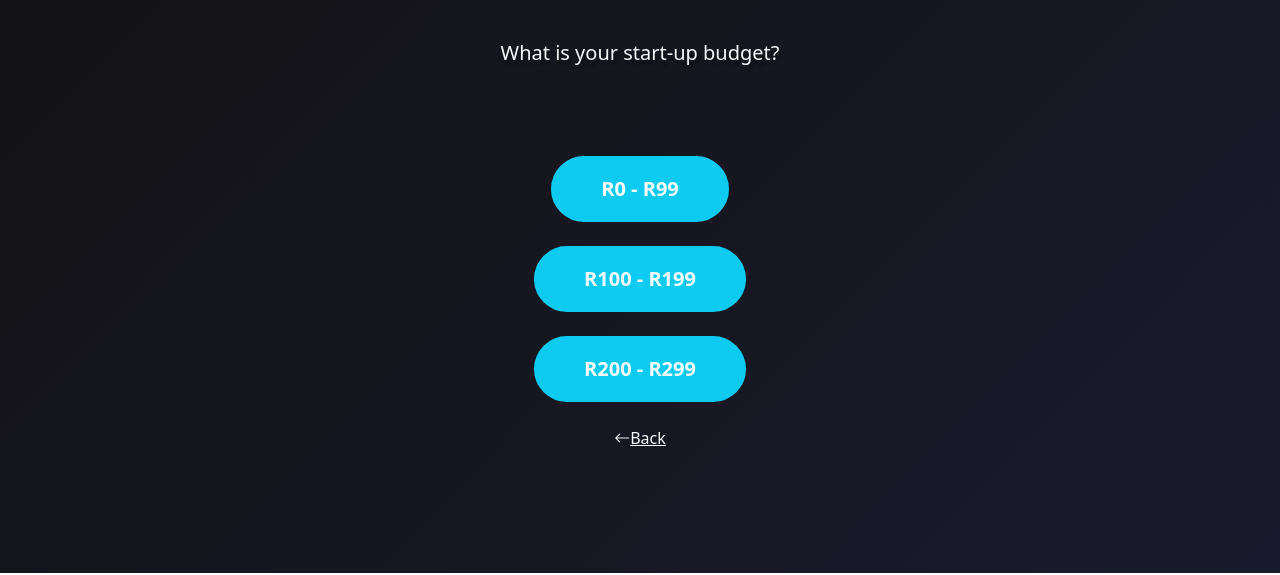
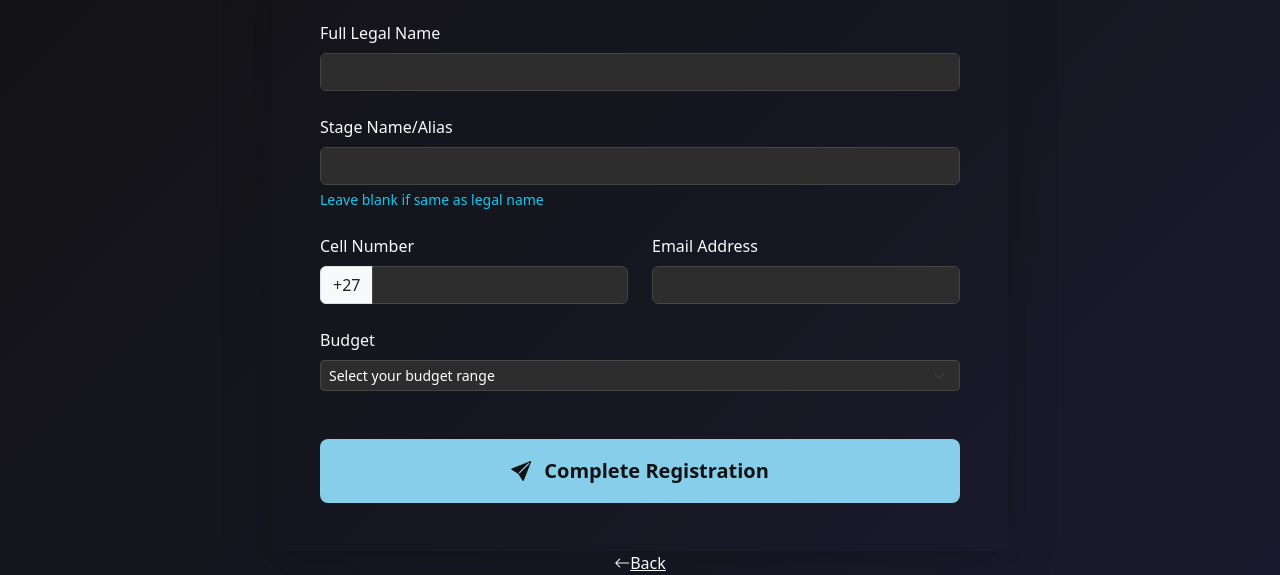
Before and after one commit to Theodore110/Music-App, a plain HTML site: page budget.html in a window 1280 px wide. Shown: the part 227-802 px from the top of the page. Drawn offline with nearby package versions, Linux system fonts and the light colour scheme.

Commit message:
updated the form and user dashboard

```diff
--- a/budget.html
+++ b/budget.html
@@ -27,39 +27,121 @@
             transform: translateY(-3px);
             box-shadow: 0 10px 20px rgba(13, 202, 240, 0.3) !important;
         }
+        .form-control, .form-select {
+            background-color: #2d2d2d;
+            border: 1px solid #444;
+            color: white;
+        }
+        .form-control:focus, .form-select:focus {
+            background-color: #3d3d3d;
+            color: white;
+            border-color: #87CEEB;
+            box-shadow: 0 0 0 0.25rem rgba(135, 206, 235, 0.25);
+        }
+        .btn-submit {
+            background-color: #87CEEB;
+            color: #121212;
+            font-weight: bold;
+            transition: all 0.3s;
+        }
+        .btn-submit:hover {
+            background-color: #65b8e0;
+            transform: translateY(-2px);
+        }
     </style>
 </head>
-<body class="d-flex flex-column justify-content-center align-items-center">
-    <div class="hero-content text-center mb-5">
-        <h2 class="p-5 text-white">Lets help you get the best help!</h2>
-        <p class="text-light lead">What is your start-up budget?</p>
+<body class="d-flex flex-column justify-content-center align-items-center text-light">
+    <div class="container">
+        <div class="row justify-content-center">
+            <div class="col-md-8">
+                <div class="form-container p-4 p-md-5 shadow-lg">
+                    <div class="text-center mb-5">
+                        <i class="bi bi-person-plus-fill text-success" style="font-size: 2.5rem;"></i>
+                        <h2 class="mt-3">Artist Registration</h2>
+                        <p class="text-light lead">Complete your profile to get started</p>
+                    </div>
+
+                    <form id="form" action="user_dashboard.html" method="post">
+                        <!-- Full Name -->
+                        <div class="mb-4">
+                            <label for="fullName" class="form-label">Full Legal Name</label>
+                            <input type="text" class="form-control form-control-md" id="fullName" required>
+                        </div>
+
+                        <!-- Stage Name -->
+                        <div class="mb-4">
+                            <label for="stageName" class="form-label">Stage Name/Alias</label>
+                            <input type="text" class="form-control form-control-md" id="stageName">
+                            <div class="form-text text-info">Leave blank if same as legal name</div>
+                        </div>
+
+                        <!-- Contact Info -->
+                        <div class="row">
+                            <div class="col-md-6 mb-4">
+                                <label for="phone" class="form-label">Cell Number</label>
+                                <div class="input-group">
+                                    <span class="input-group-text">+27</span>
+                                    <input type="tel" class="form-control form-control-md" id="phone" required>
+                                </div>
+                            </div>
+                            <div class="col-md-6 mb-4">
+                                <label for="email" class="form-label">Email Address</label>
+                                <input type="email" class="form-control form-control-md" id="email" required>
+                            </div>
+                        </div>
+
+                        <!-- Budget Selection -->
+                        <div class="mb-5">
+                            <label for="budget" class="form-label">Budget</label>
+                            <select class="form-select form-select-sm" id="budget" required>
+                                <option id="" value="" selected disabled>Select your budget range</option>
+                                <option id="" value="0-999">R0 - R99 </option>
+                                <option id="" value="1000-4999">R100 - R199 </option>
+                                <option id="" value="5000-19999">R200 - R299</option>
+                                <option id="" value="20000+">R300+</option>
+                            </select>
+                        </div>
+
+                        <!-- Submit Button -->
+                        <div class="d-grid">
+                            <button type="submit" class="btn btn-submit btn-lg py-3">
+                                <i class="bi bi-send-fill me-2"></i> Complete Registration
+                            </button>
+                        </div>
+                    </form>
+                </div>
+            </div>
+        </div>
     </div>
 
-    <div class="mt-4">
-        <a href="#" class="text-decoration-none">
-            <button class="cta-button btn btn-info btn-lg rounded-pill px-5 py-3 text-white fw-bold">
-                R0 - R99
-            </button>
-        </a>
-    </div>
-    <div class="mt-4">
-        <a href="#" class="text-decoration-none">
-            <button class="cta-button btn btn-info btn-lg rounded-pill px-5 py-3 text-white fw-bold">
-                R100 - R199
-            </button>
-        </a>
-    </div>
-    <div class="mt-4">
-        <a href="#" class="text-decoration-none">
-            <button class="cta-button btn btn-info btn-lg rounded-pill px-5 py-3 text-white fw-bold">
-                R200 - R299
-            </button>
-        </a>
-    </div>
-    <br>
+
     <a class="text-light" href="role.html"><i class="bi bi-arrow-left"></i>Back </a>
 
     <!-- Bootstrap JS -->
     <script src="bootstrap/js/bootstrap.bundle.min.js"></script>
+    <script>
+        var userName = document.getElementById('stageName').value;
+
+        // Form validation would go here
+        document.querySelector('form').addEventListener('submit', function(e) {
+            e.preventDefault();
+
+            alert('Form submitted successfully!');
+            // Add AJAX submission logic here
+        });
+        document.getElementById('form').addEventListener('submit', submitForm)
+
+        function submitForm()
+        {
+            const isValid = true;
+            if (isValid){
+                window.location.href = `user_dashboard.html?username=${encodeURIComponent(userName)}`;
+            }
+            btn.innerHTML = `
+                <span class="spinner-border spinner-border-sm me-2"></span>
+                Loading...`;
+                btn.disabled = true;
+        }
+    </script>
 </body>
 </html>
```
Also changed, not shown: user_dashboard.html (+12 -3 lines).
